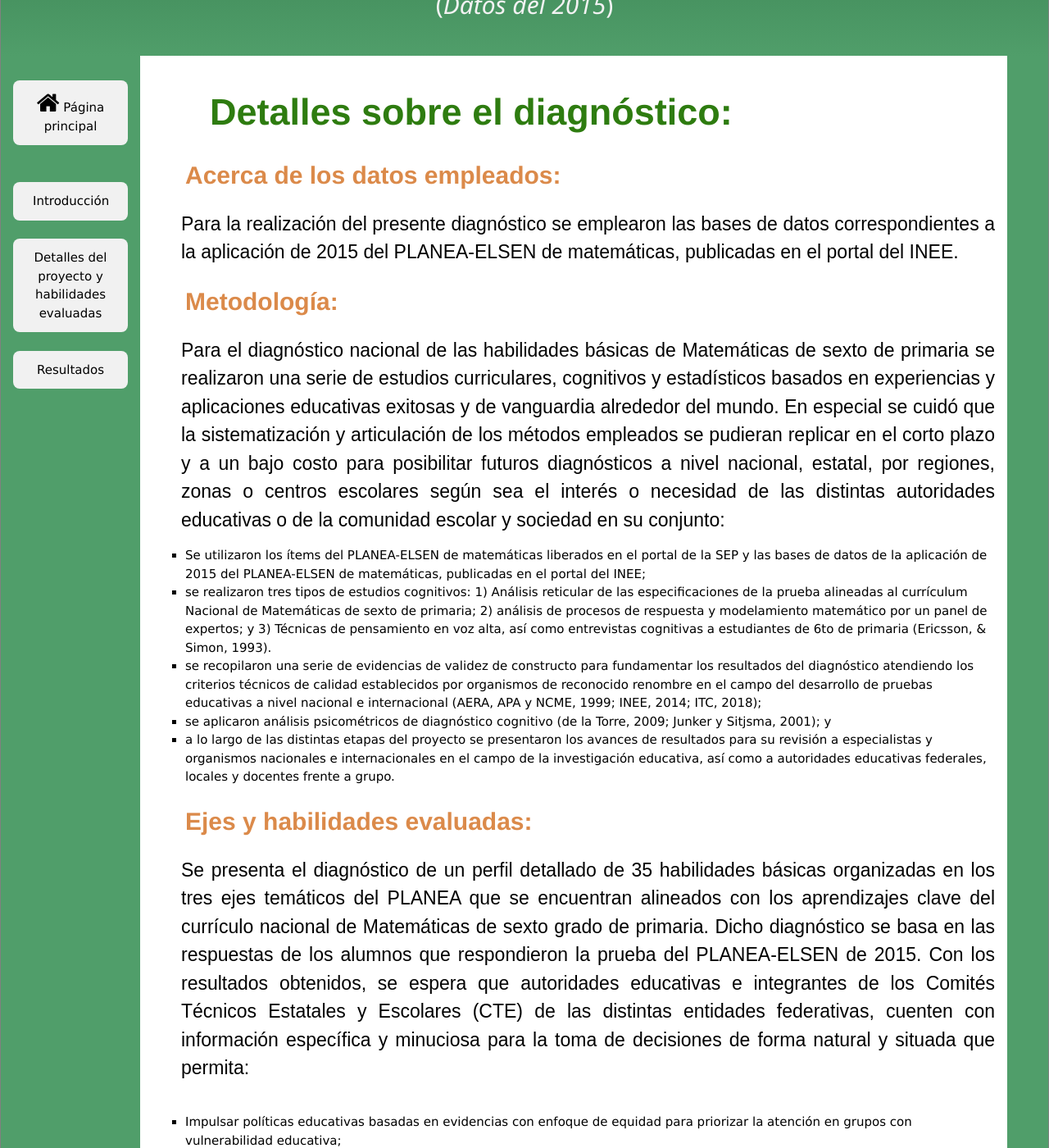
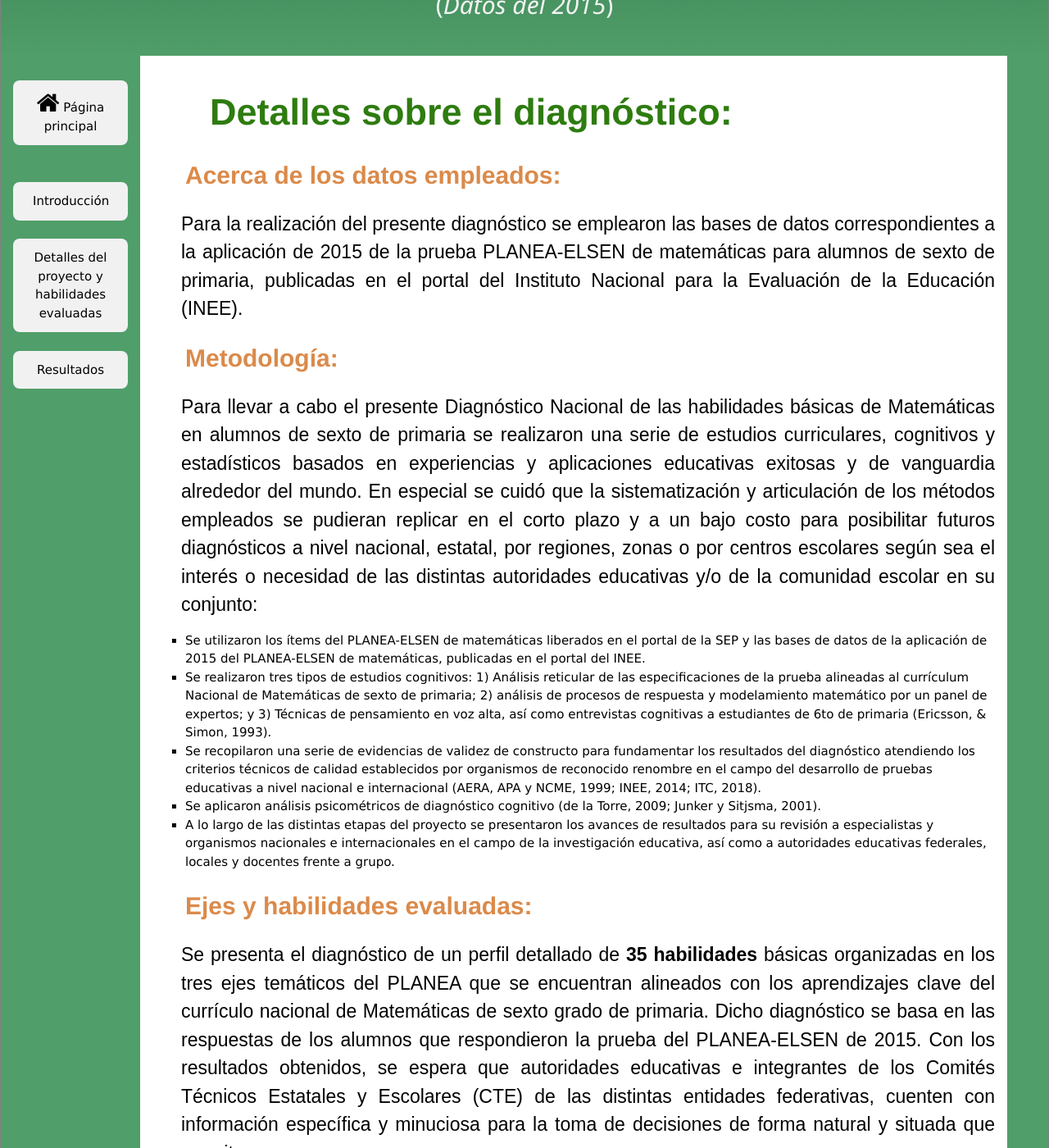
Before and after one commit to rimedie/rimedie.github.io, a Jekyll site: the page built from 1_InfogDetalles.html, in a window 1280 px wide and 1400 px high, scrolled down 383 px. Shown: the whole window at 82% size. Built offline with Jekyll 4.4.1, drawn with Linux system fonts in a browser that asks for light colours; some of the changed text lies outside the part shown.

Commit message:
Update 1_InfogDetalles.html

```diff
--- a/1_InfogDetalles.html
+++ b/1_InfogDetalles.html
@@ -8,23 +8,23 @@ title: Detalles sobre Diagnóstico Nacional Feb,2019
 
   <h2 class="interact">Acerca de los datos empleados:</h2>
 
-	<p>Para la realización del presente diagnóstico se emplearon las bases de datos correspondientes a la aplicación de 2015 del PLANEA-ELSEN de matemáticas, publicadas en el portal del INEE. </p>
+	<p>Para la realización del presente diagnóstico se emplearon las bases de datos correspondientes a la aplicación de 2015 de la prueba PLANEA-ELSEN de matemáticas para alumnos de sexto de primaria, publicadas en el portal del Instituto Nacional para la Evaluación de la Educación (INEE).</p>
 
 <h2 class="interact">Metodología:</h2>
 
-	<p>Para el diagnóstico nacional de las habilidades básicas de Matemáticas de sexto de primaria se realizaron una serie de estudios curriculares, cognitivos y estadísticos basados en experiencias y aplicaciones educativas exitosas y de vanguardia alrededor del mundo. En especial se cuidó que la sistematización y articulación de los métodos empleados se pudieran replicar en el corto plazo y a un bajo costo para posibilitar futuros diagnósticos a nivel nacional, estatal, por regiones, zonas o centros escolares según sea el interés o necesidad de las distintas autoridades educativas o de la comunidad escolar y sociedad en su conjunto:</p>
+	<p>Para llevar a cabo el presente Diagnóstico Nacional de las habilidades básicas de Matemáticas en alumnos de sexto de primaria se realizaron una serie de estudios curriculares, cognitivos y estadísticos basados en experiencias y aplicaciones educativas exitosas y de vanguardia alrededor del mundo. En especial se cuidó que la sistematización y articulación de los métodos empleados se pudieran replicar en el corto plazo y a un bajo costo para posibilitar futuros diagnósticos a nivel nacional, estatal, por regiones, zonas o por centros escolares según sea el interés o necesidad de las distintas autoridades educativas y/o de la comunidad escolar en su conjunto:</p>
 
 	<ul>
-		<li>Se utilizaron los ítems del PLANEA-ELSEN de matemáticas liberados en el portal de la SEP y las bases de datos de la aplicación de 2015 del PLANEA-ELSEN de matemáticas, publicadas en el portal del INEE;</li>
-		<li>se realizaron tres tipos de estudios cognitivos: 1) Análisis reticular de las especificaciones de la prueba alineadas al currículum Nacional de Matemáticas de sexto de primaria; 2) análisis de procesos de respuesta y modelamiento matemático por un panel de expertos; y 3) Técnicas de pensamiento en voz alta, así como entrevistas cognitivas a estudiantes de 6to de primaria (Ericsson, & Simon, 1993).</li>
-		<li>se recopilaron una serie de evidencias de validez de constructo para fundamentar los resultados del diagnóstico atendiendo los criterios técnicos de calidad establecidos por organismos de reconocido renombre en el campo del desarrollo de pruebas educativas a nivel nacional e internacional (AERA, APA y NCME, 1999; INEE, 2014; ITC, 2018);</li>
-		<li>se aplicaron análisis psicométricos de diagnóstico cognitivo (de la Torre, 2009; Junker y Sitjsma, 2001); y</li>
-		<li>a lo largo de las distintas etapas del proyecto se presentaron los avances de resultados para su revisión a especialistas y organismos nacionales e internacionales en el campo de la investigación educativa, así como a autoridades educativas federales, locales y docentes frente a grupo.</li>
+		<li>Se utilizaron los ítems del PLANEA-ELSEN de matemáticas liberados en el portal de la SEP y las bases de datos de la aplicación de 2015 del PLANEA-ELSEN de matemáticas, publicadas en el portal del INEE.</li>
+		<li>Se realizaron tres tipos de estudios cognitivos: 1) Análisis reticular de las especificaciones de la prueba alineadas al currículum Nacional de Matemáticas de sexto de primaria; 2) análisis de procesos de respuesta y modelamiento matemático por un panel de expertos; y 3) Técnicas de pensamiento en voz alta, así como entrevistas cognitivas a estudiantes de 6to de primaria (Ericsson, & Simon, 1993).</li>
+		<li>Se recopilaron una serie de evidencias de validez de constructo para fundamentar los resultados del diagnóstico atendiendo los criterios técnicos de calidad establecidos por organismos de reconocido renombre en el campo del desarrollo de pruebas educativas a nivel nacional e internacional (AERA, APA y NCME, 1999; INEE, 2014; ITC, 2018).</li>
+		<li>Se aplicaron análisis psicométricos de diagnóstico cognitivo (de la Torre, 2009; Junker y Sitjsma, 2001).</li>
+		<li>A lo largo de las distintas etapas del proyecto se presentaron los avances de resultados para su revisión a especialistas y organismos nacionales e internacionales en el campo de la investigación educativa, así como a autoridades educativas federales, locales y docentes frente a grupo.</li>
 	</ul>
 
 
   <h2 class="interact">Ejes y habilidades evaluadas:</h2>
-	<p>Se presenta el diagnóstico de un perfil detallado de 35 habilidades básicas organizadas en los tres ejes temáticos del PLANEA que se encuentran alineados con los aprendizajes clave del currículo nacional de Matemáticas de sexto grado de primaria. Dicho diagnóstico se basa en las respuestas de los alumnos que respondieron la prueba del PLANEA-ELSEN de 2015. Con los resultados obtenidos, se espera que autoridades educativas e integrantes de los Comités Técnicos Estatales y Escolares (CTE) de las distintas entidades federativas, cuenten con información específica y minuciosa para la toma de decisiones de forma natural y situada que permita: </p>
+	<p>Se presenta el diagnóstico de un perfil detallado de <b>35 habilidades</b> básicas organizadas en los tres ejes temáticos del PLANEA que se encuentran alineados con los aprendizajes clave del currículo nacional de Matemáticas de sexto grado de primaria. Dicho diagnóstico se basa en las respuestas de los alumnos que respondieron la prueba del PLANEA-ELSEN de 2015. Con los resultados obtenidos, se espera que autoridades educativas e integrantes de los Comités Técnicos Estatales y Escolares (CTE) de las distintas entidades federativas, cuenten con información específica y minuciosa para la toma de decisiones de forma natural y situada que permita: </p>
 	<br>
 	<ul>
 	<li>Impulsar políticas educativas basadas en evidencias con enfoque de equidad para priorizar la atención en grupos con vulnerabilidad educativa;</li>
```
